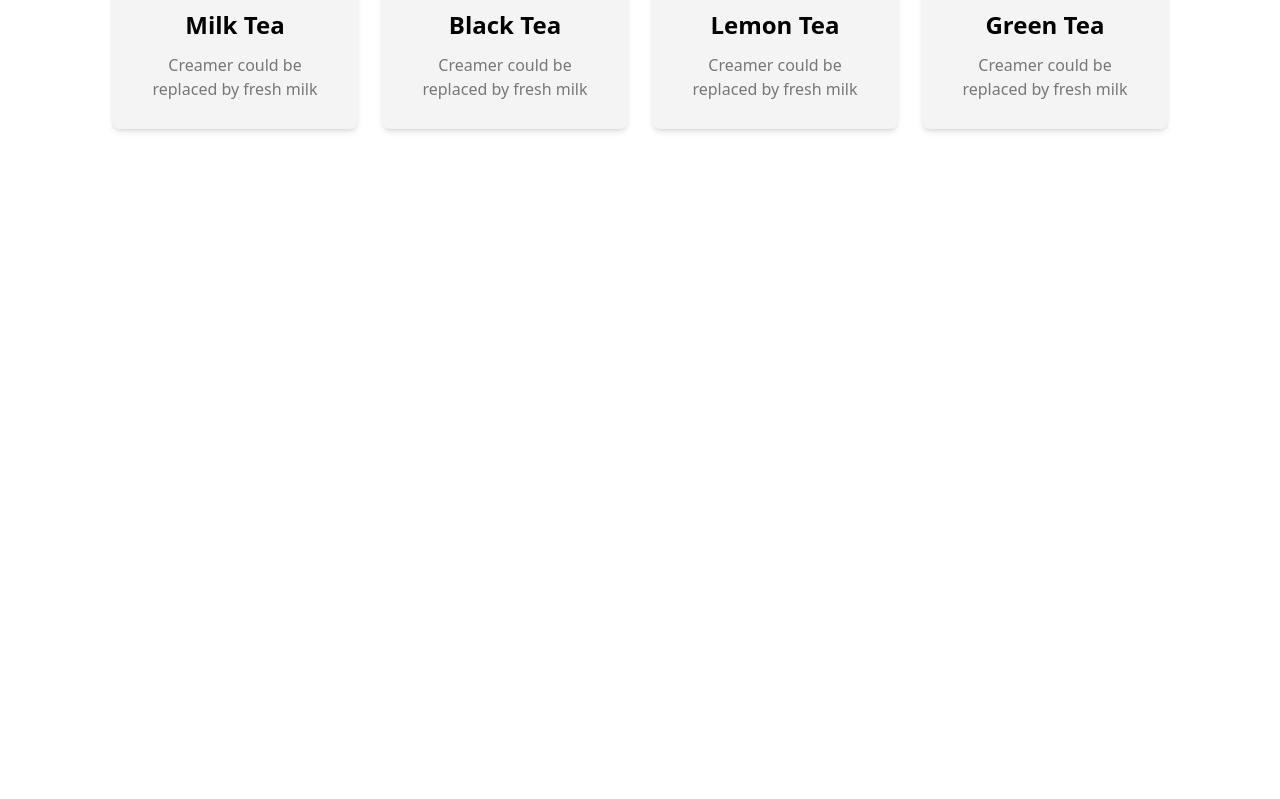
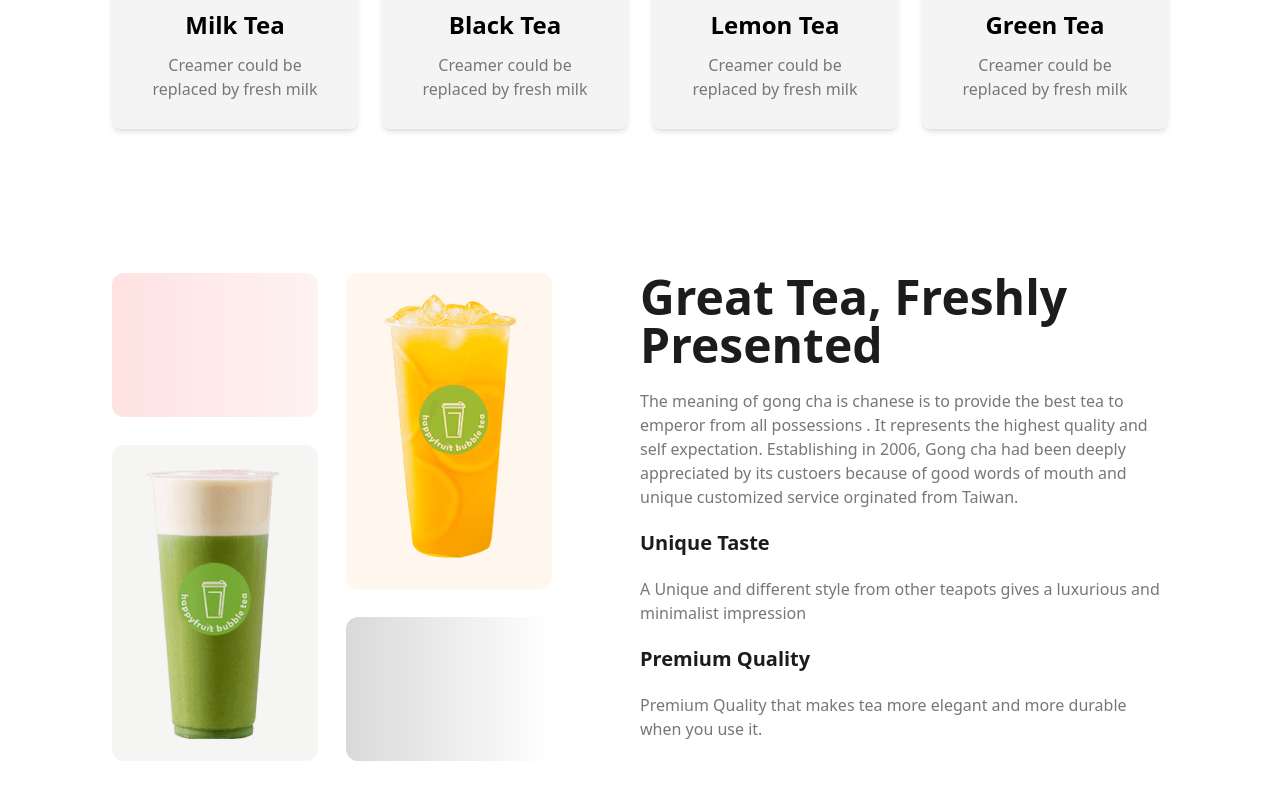
Before and after one commit to MuhitOop/tea-house, a website: page index.html in a window 1280 px wide. Shown: the part 1116-1915 px from the top of the page. Before the commit the page ends 1389 px from the top, so only its background shows below. Drawn offline with Linux system fonts and the light colour scheme.

Commit message:
great tea section done

```diff
--- a/index.html
+++ b/index.html
@@ -21,7 +21,6 @@
 
   <!-- body start -->
   <body>
-
     <!-- main start -->
     <main class="max-w-screen-xl mx-auto px-16 lg:px-28">
       <!-- header section -->
@@ -52,11 +51,13 @@
             <img class="w-full" src="./images/banner.png" alt="" />
           </div>
           <!-- card -->
-          <div class="flex items-center  bg-white shadow-lg px-2 py-2 md:px-10 lg:py-4 rounded-xl  absolute top-40 md:top-80 md:left-32 lg:left-20">
+          <div
+            class="flex items-center bg-white shadow-lg px-2 py-2 md:px-10 lg:py-4 rounded-xl absolute top-40 md:top-80 md:left-32 lg:left-20"
+          >
             <!-- icon -->
             <div>
               <!-- <i class="fa-solid fa-star"></i> -->
-               <img src="./images/Group 5.png" alt="">
+              <img src="./images/Group 5.png" alt="" />
             </div>
             <!-- text -->
             <div class="ml-2">
@@ -71,31 +72,94 @@
       <section class="py-8 lg:py-24">
         <!-- title -->
         <div class="text-center">
-          <h1 class="text-3xl md:text-5xl font-extrabold text-[#1C1C1C] mb-5">Our Featured Products</h1>
-          <p class="text-[#777777] font-medium max-w-2xl mx-auto">There are many variations of passages of Lorem Ipsum available, but the majority have suffered alteration in some form, by injected humour, or randomised words which don't look even slightly believable. </p>
+          <h1 class="text-3xl md:text-5xl font-extrabold text-[#1C1C1C] mb-5">
+            Our Featured Products
+          </h1>
+          <p class="text-[#777777] font-medium max-w-2xl mx-auto">
+            There are many variations of passages of Lorem Ipsum available, but
+            the majority have suffered alteration in some form, by injected
+            humour, or randomised words which don't look even slightly
+            believable.
+          </p>
         </div>
         <!-- grid cards -->
-         <div class="grid grid-cols-1 md:grid-cols-2 lg:grid-cols-4 gap-6 text-center my-12">
+        <div
+          class="grid grid-cols-1 md:grid-cols-2 lg:grid-cols-4 gap-6 text-center my-12"
+        >
           <!-- product card -->
           <div class="rounded-lg shadow-md bg-[#F4F4F4] overflow-hidden p-7">
-            <img class="mx-auto pt-4" src="./images/tea-1.png" alt="">
+            <img class="mx-auto pt-4" src="./images/tea-1.png" alt="" />
             <h2 class="text-2xl font-extrabold mx-auto my-3">Milk Tea</h2>
-            <p class="font-medium text-[#777777]">Creamer could be replaced by fresh milk</p>
+            <p class="font-medium text-[#777777]">
+              Creamer could be replaced by fresh milk
+            </p>
           </div>
           <div class="rounded-lg shadow-md bg-[#F4F4F4] overflow-hidden p-7">
-            <img class="mx-auto pt-4" src="./images/tea-2.png" alt="">
+            <img class="mx-auto pt-4" src="./images/tea-2.png" alt="" />
             <h2 class="text-2xl font-extrabold mx-auto my-3">Black Tea</h2>
-            <p class="font-medium text-[#777777]">Creamer could be replaced by fresh milk</p>
+            <p class="font-medium text-[#777777]">
+              Creamer could be replaced by fresh milk
+            </p>
           </div>
           <div class="rounded-lg shadow-md bg-[#F4F4F4] overflow-hidden p-7">
-            <img class="mx-auto pt-4" src="./images/tea-3.png" alt="">
+            <img class="mx-auto pt-4" src="./images/tea-3.png" alt="" />
             <h2 class="text-2xl font-extrabold mx-auto my-3">Lemon Tea</h2>
-            <p class="font-medium text-[#777777]">Creamer could be replaced by fresh milk</p>
+            <p class="font-medium text-[#777777]">
+              Creamer could be replaced by fresh milk
+            </p>
           </div>
           <div class="rounded-lg shadow-md bg-[#F4F4F4] overflow-hidden p-7">
-            <img class="mx-auto pt-4" src="./images/tea-4.png" alt="">
+            <img class="mx-auto pt-4" src="./images/tea-4.png" alt="" />
             <h2 class="text-2xl font-extrabold mx-auto my-3">Green Tea</h2>
-            <p class="font-medium text-[#777777]">Creamer could be replaced by fresh milk</p>
+            <p class="font-medium text-[#777777]">
+              Creamer could be replaced by fresh milk
+            </p>
+          </div>
+        </div>
+      </section>
+
+      <!-- great tea section -->
+      <section class="mb-24">
+        <div class="grid grid-cols-1 lg:grid-cols-2">
+          <!-- img section -->
+          <div class="grid grid-cols-2 grid-rows-3 gap-7 lg:w-5/6">
+            <div
+              class="h-36 bg-gradient-to-r from-red-100 to-red-50 rounded-xl"
+            ></div>
+            <div class="bg-orange-50 rounded-xl row-span-2">
+              <img class="mx-auto my-5" src="./images/fresh-1.png" alt="">
+            </div>
+            <div class=" bg-stone-100 row-span-2 rounded-xl">
+              <img class="mx-auto my-5" src="./images/fresh-2.png" alt="">
+            </div>
+            <div class="bg-gradient-to-r from-[#D9D9D9] rounded-xl"></div>
+          </div>
+
+          <!-- text section -->
+          <div class="">
+            <h1 class="font-extrabold text-5xl text-[#1C1C1C]">
+              Great Tea, Freshly <br />
+              Presented
+            </h1>
+            <p class="text-[#777777] font-medium my-5">
+              The meaning of gong cha is chanese is to provide the best tea to
+              emperor from all possessions . It represents the highest quality
+              and self expectation. Establishing in 2006, Gong cha had been
+              deeply appreciated by its custoers because of good words of mouth
+              and unique customized service orginated from Taiwan.
+            </p>
+            <h3 class="text-xl font-extrabold text-[#1C1C1C]">Unique Taste</h3>
+            <p class="text-[#777777] font-medium my-5">
+              A Unique and different style from other teapots gives a luxurious
+              and minimalist impression
+            </p>
+            <h3 class="text-xl font-extrabold text-[#1C1C1C]">
+              Premium Quality
+            </h3>
+            <p class="text-[#777777] font-medium my-5">
+              Premium Quality that makes tea more elegant and more durable when
+              you use it.
+            </p>
           </div>
         </div>
       </section>
```
Also changed, not shown: src/output.css. Lines whose indentation alone changed are shown as unchanged.
